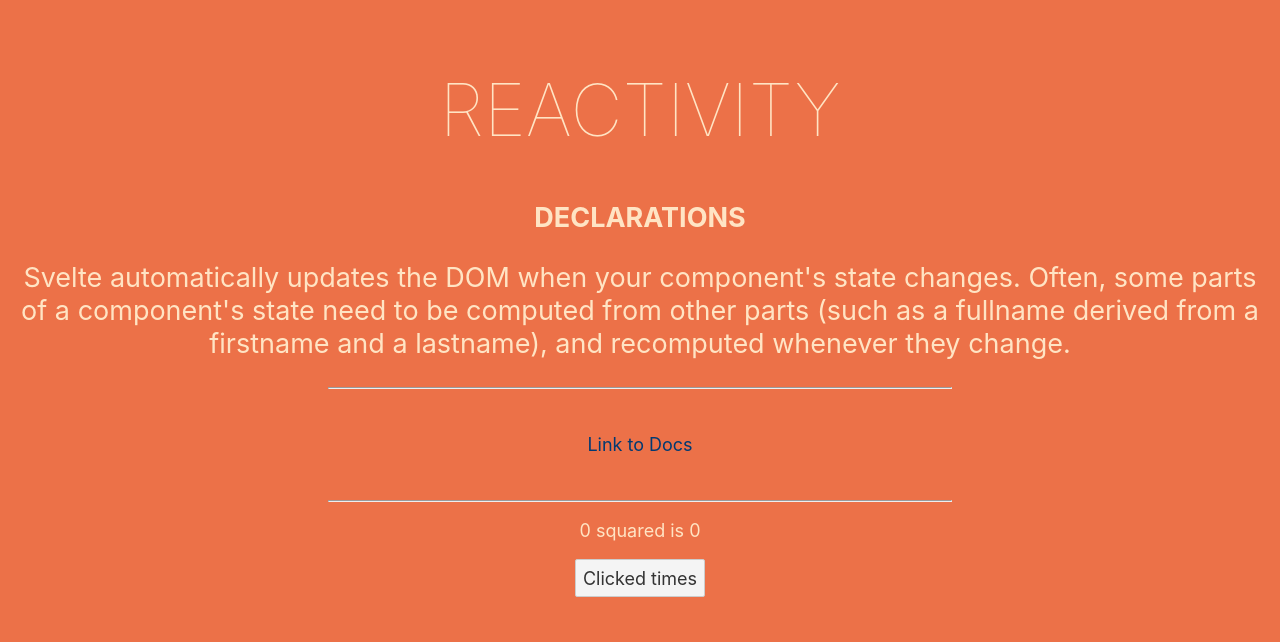
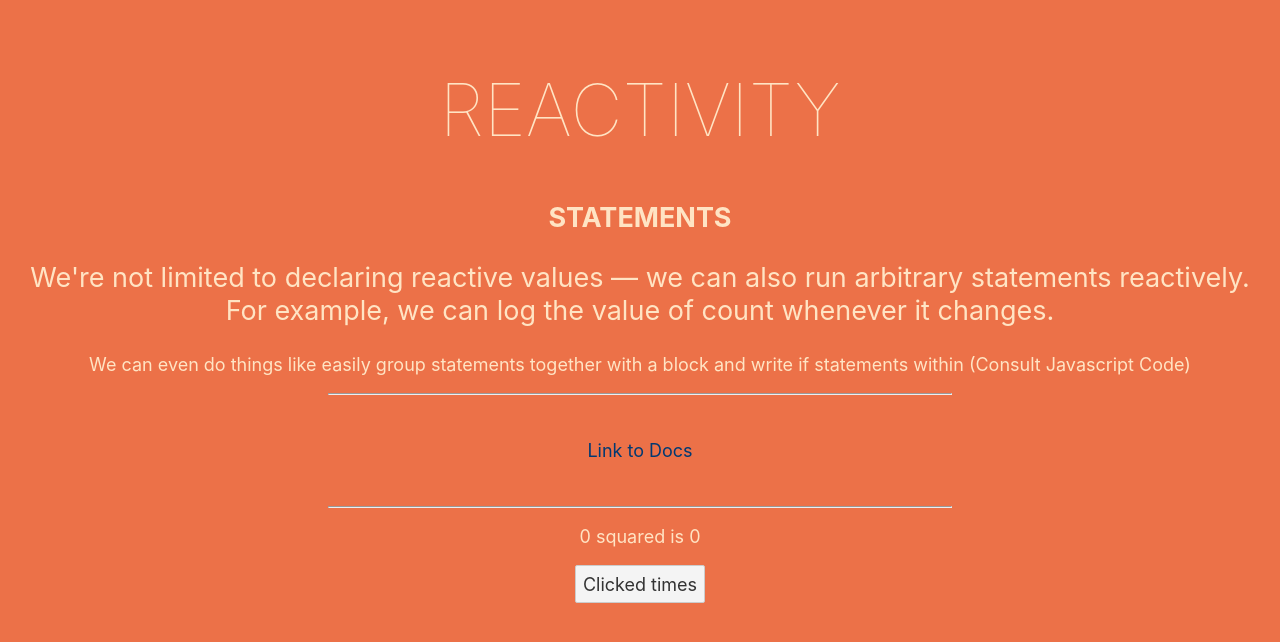
Before and after one commit to GillyRabutTsurwa/svelte-with-docs, a Svelte app: page / in a window 1280 px wide. Shown: the top 642 px of the page. Built offline with nearby package versions, Linux system fonts and the light colour scheme.

Commit message:
(Reactive) Statements

```diff
--- a/src/App.svelte
+++ b/src/App.svelte
@@ -1,8 +1,8 @@
 <script>
   let title = "Reactivity";
-  let subtitle = "Declarations";
+  let subtitle = "Statements";
 
-  const topicPrependText = "reactive-declarations";
+  const topicPrependText = "reactive-statements";
   const currentTutoLink = `https://svelte.dev/tutorial/${topicPrependText}`;
 
   let count = 0;
@@ -11,18 +11,22 @@
     count += 1;
   }
 
-  /** NEW
-   * this is the equivalent to computed properties in Vue (at least how they work)
-   * the main difference is the minimal syntaxe. observe:
-   */
-
+  // ============== NEW: Examples of Reactive Statements ==============
   $: squared = Math.pow(count, 2);
 
-  /**
-   * so as you can see, the value of square gets updated, even though it has nothing to do with the incrementCount()
-   * this is because incrementCount() changes the value of count, which squared is dependent on
-   * to recap, everytime count gets updated, squared does as well
-   */
+  $: console.log(`The count is ${count}`);
+
+  $: {
+    console.log(`Le compte c'est ${count}`);
+    console.log(`J'ai dit que le compte c'est ${count}`);
+  }
+
+  $: {
+    if (squared >= 100) {
+      console.warn("Yo, cool down the pace");
+    }
+  }
+  // ===================================================================
 </script>
 
 <main>
@@ -30,13 +34,14 @@
     <h1 class="docs__title">{title}</h1>
     <h2 class="docs__subtitle">{subtitle}</h2>
     <p class="docs__text">
-      Svelte automatically updates the DOM when your component's state changes. Often, some parts of a component's state need to be computed from
-      other parts (such as a fullname derived from a firstname and a lastname), and recomputed whenever they change.
+      We're not limited to declaring reactive values — we can also run arbitrary statements reactively. For example, we can log the value of count
+      whenever it changes.
     </p>
+    <p>We can even do things like easily group statements together with a block and write if statements within (Consult Javascript Code)</p>
   </div>
   <hr />
   <div class="links">
-    <a href={currentTutoLink}>Link to Docs</a>
+    <a href={currentTutoLink} target="_blank">Link to Docs</a>
   </div>
   <hr />
   <div class="code">
```
Also changed, not shown: 1 other file (tests, documents, lock files or other folders).
